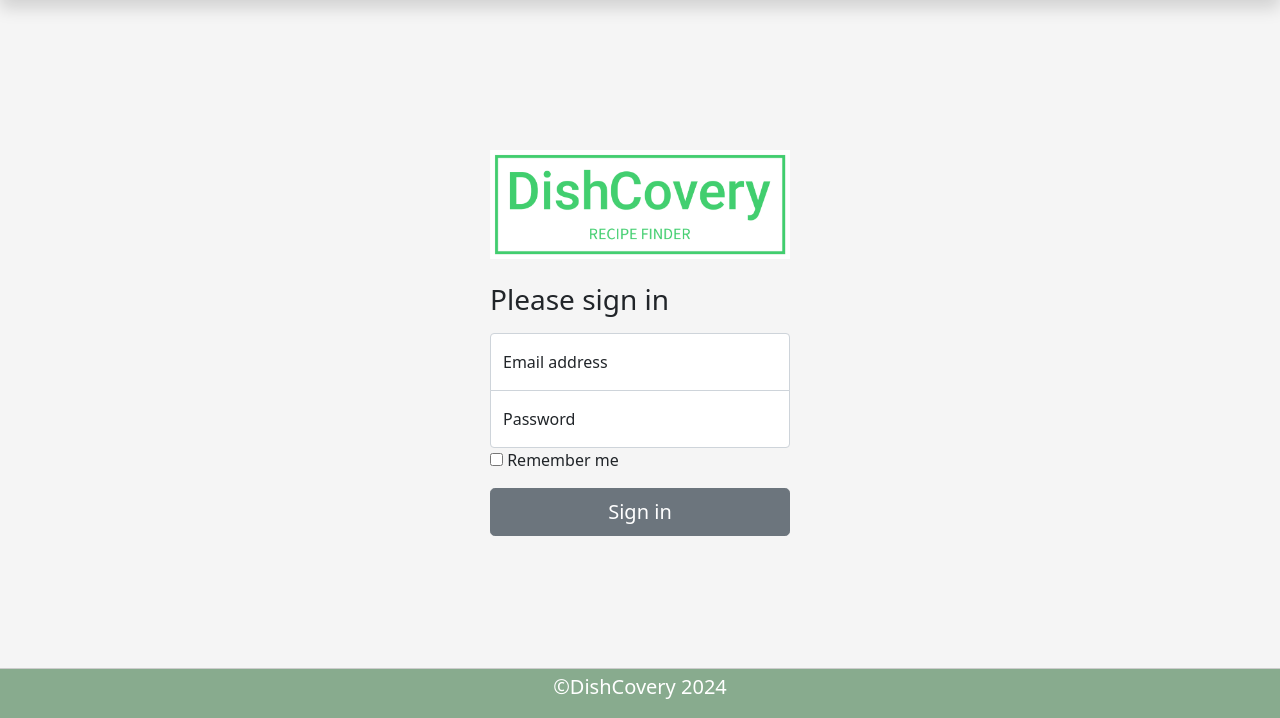
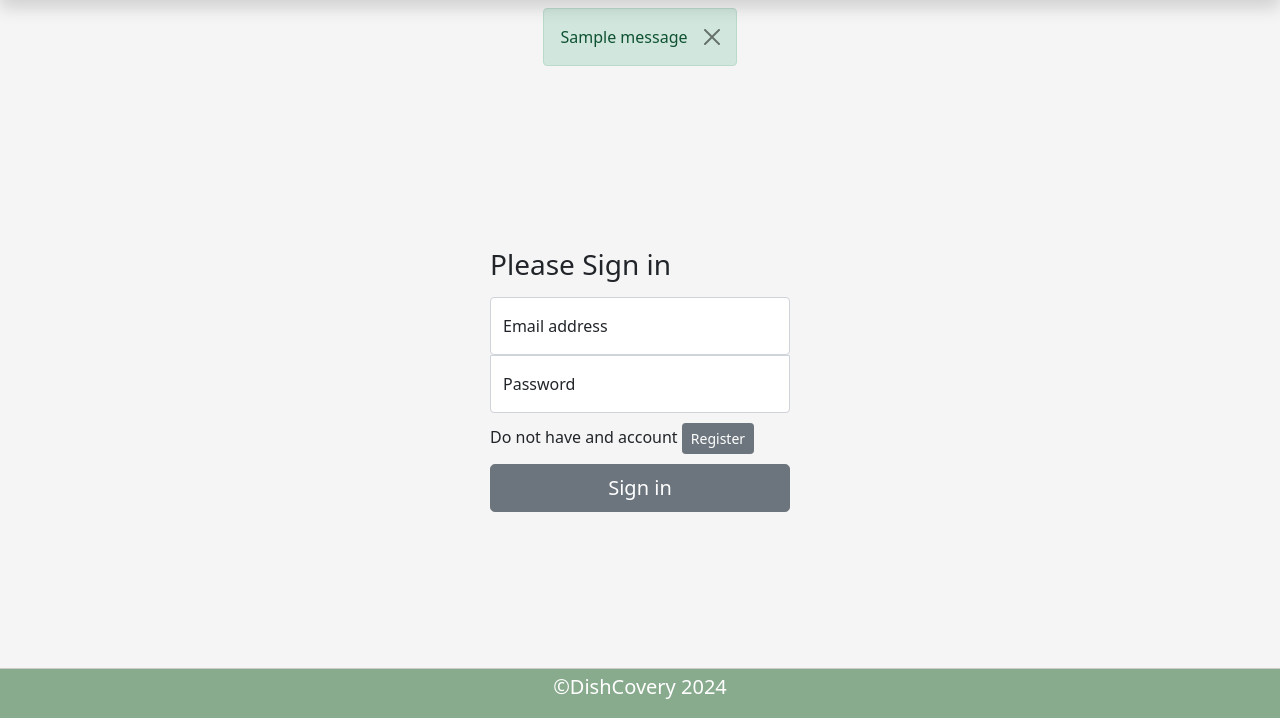
Before and after one commit to NebiyouBelaineh/Dishcovery, a Flask app: page /login in a window 1280 px wide. Shown: the part 82-800 px from the top of the page. Run offline with Flask 3, Linux system fonts and the light colour scheme; tables that the repository leaves empty hold one stand-in row (values such as "Sample post"); one stand-in notice (Sample message) is shown.

Commit message:
login and logout system successfully managed

```diff
--- a/dishcovery/forms.py
+++ b/dishcovery/forms.py
@@ -2,7 +2,7 @@ from flask_wtf import FlaskForm
 from wtforms import StringField, PasswordField, SubmitField
 from wtforms.validators import Length, EqualTo, Email, DataRequired, ValidationError
 from dishcovery.models import User
-from dishcovery import db_storage
+from dishcovery.models import db_storage
 
 class RegisterForm(FlaskForm):
     """
@@ -19,3 +19,12 @@ class RegisterForm(FlaskForm):
     password1 = PasswordField(label="Password", validators=[Length(min=6, message="Password minimum length is 6 characters"), DataRequired()])
     password2 = PasswordField(label="Confirm Password", validators=[EqualTo('password1', message="Password and confirmation password doesn't match"),DataRequired()])
     submit = SubmitField(label="Register")
+
+
+class LoginForm(FlaskForm):
+    """
+    class that deals with login forms
+    """
+    email_address = StringField(label="Email address", validators=[Email(message="Email is not valid"), DataRequired()])
+    password1 = PasswordField(label="Password", validators=[Length(min=6, message="Password minimum length is 6 characters"), DataRequired()])
+    submit = SubmitField(label="Sign in")
--- a/dishcovery/models/__init__.py
+++ b/dishcovery/models/__init__.py
@@ -7,7 +7,7 @@ from dishcovery.models.engine.db_storage import DBStorage
 
 # Initialize DBStorage object and create tables
 db_storage = DBStorage()
-
+db_storage.reload()
 # Import model classes after initializing tables
 from dishcovery.models.user import User
 # from dishcovery.models.recipe import Recipe
--- a/dishcovery/routes.py
+++ b/dishcovery/routes.py
@@ -2,15 +2,25 @@ from flask import render_template, request, redirect, url_for, flash
 from dishcovery import app, recipeData, recipeDetails
 import requests
 import os
-from dishcovery.forms import RegisterForm
+from dishcovery.forms import RegisterForm, LoginForm
 from dishcovery.models import User
 from dishcovery.models import db_storage
+from flask_login import login_user, logout_user, login_required
 
-
-@app.route("/login", strict_slashes=False)
+@app.route("/login", strict_slashes=False, methods=['POST','GET'])
 def login_route():
     """Serves Login Page"""
-    return render_template('login.html')
+    form = LoginForm()
+    if form.validate_on_submit():
+        attempted_user = db_storage.getSession().query(User).filter_by(email=form.email_address.data).first()
+        if attempted_user and attempted_user.check_password(
+            attempted_password=form.password1.data):
+            login_user(attempted_user)
+            # flash(f'Success! You are logged in as: {attempted_user.full_name()}', category='success')
+            return redirect(url_for('recipe_finder'))
+        else:
+            flash('Username and password are not match! Please try again', category='danger')
+    return render_template('login.html', form=form)
 
 
 @app.route("/register", strict_slashes=False, methods=["POST", "GET"])
@@ -26,6 +36,7 @@ def register_route():
                               )
         db_storage.new(user_to_create)
         db_storage.save()
+        flash(f"User {user_to_create.full_name()} created successfully! please sign in to access the app", category="info")
         # redirect the user to the specific route using redirect and url_for
         return redirect(url_for('login_route'))
     if form.errors != {}:
@@ -42,6 +53,7 @@ def home_route():
 
 
 @app.route("/recipe_finder", strict_slashes=False)
+@login_required
 def recipe_finder():
     """ Serves the recipe finder page """
     cuisine_types = ['(Default) - Any', 'American', 'Asian', 'British',
@@ -61,24 +73,30 @@ def recipe_finder():
 
 
 @app.route("/bookmarks", strict_slashes=False)
+@login_required
 def bookmark_route():
     """ Serves the bookmarks page """
     return render_template('bookmarks.html')
 
 
 @app.route("/settings", strict_slashes=False)
+@login_required
 def settings_route():
     """ Serves the settings page """
     return render_template('settings.html')
 
 
 @app.route("/logout", strict_slashes=False)
+@login_required
 def logout_route():
     """ Logs out user and serves login page """
-    return render_template('login.html')
+    logout_user()
+    flash('You have been logged out Successfully!', category="info")
+    return redirect(url_for('login_route'))
 
 
 @app.route("/search", strict_slashes=False, methods=['POST'])
+@login_required
 def search_route():
     """ Search for recipe """
     ingredients = request.get_json()['ingredients']
@@ -117,6 +135,7 @@ def search_route():
 
 
 @app.route("/results", strict_slashes=False)
+@login_required
 def result_route():
     """ Shows results for recipe """
     hits = []
--- a/dishcovery/templates/base_1.html
+++ b/dishcovery/templates/base_1.html
@@ -43,33 +43,31 @@
 		<nav class="navbar navbar-expand-lg navbar-dark bg-light">
 			<div class="container-fluid">
 				<a class="navbar-brand" href="{{ url_for('home_route') }}" style="font-size: 37px; color:#fff;">DishCovery</a>
-			  <button class="navbar-toggler" type="button" data-bs-toggle="collapse" data-bs-target="#navbarSupportedContent" aria-controls="navbarSupportedContent" aria-expanded="false" aria-label="Toggle navigation">
+				<button class="navbar-toggler" type="button" data-bs-toggle="collapse" data-bs-target="#navbarSupportedContent"
+					aria-controls="navbarSupportedContent" aria-expanded="false" aria-label="Toggle navigation">
 					<span class="navbar-toggler-icon"></span>
 				</button>
 				<div class="collapse navbar-collapse" id="navbarSupportedContent">
 					<ul class="navbar-nav mb-2 mb-lg-0 ms-auto">
+						{% if current_user.is_authenticated %}
 						<li class="nav-item">
-					<a
-              class="nav-item nav-link {% if request.path == url_for('home_route') %}active{% endif %}"
-              href="{{ url_for('home_route') }} " style="color:#fff !important;"
-			  >Home</a
-            >
+							<a class="nav-item nav-link {% if request.path == url_for('home_route') %}active{% endif %}"
+								href="{{ url_for('logout_route') }} " style="color:#fff !important;">Logout</a>
+						</li>
+						{% else %}
+						<li class="nav-item">
+							<a class="nav-item nav-link {% if request.path == url_for('home_route') %}active{% endif %}"
+								href="{{ url_for('home_route') }} " style="color:#fff !important;">Home</a>
 						</li>
 						<li class="nav-item">
-					<a
-					class="nav-item nav-link {% if request.path == url_for('login_route') %}active{% endif %}"
-					href="{{ url_for('login_route') }}" style="color:#fff !important;"
-					>Login</a
-				  >
+							<a class="nav-item nav-link {% if request.path == url_for('login_route') %}active{% endif %}"
+								href="{{ url_for('login_route') }}" style="color:#fff !important;">Login</a>
 						</li>
 						<li class="nav-item">
-					<a
-              class="nav-item nav-link {% if request.path == url_for('register_route') %}active{% endif %}"
-              href="{{ url_for('register_route') }}"  style="color:#fff !important;"
-              >Register</a
-            >
+							<a class="nav-item nav-link {% if request.path == url_for('register_route') %}active{% endif %}"
+								href="{{ url_for('register_route') }}" style="color:#fff !important;">Register</a>
 						</li>
-
+						{% endif %}
 					</ul>
 
 				</div>
--- a/dishcovery/templates/login.html
+++ b/dishcovery/templates/login.html
@@ -1,50 +1,37 @@
+{% extends 'base_1.html' %} {% block title %} Register {% endblock %} {% block
+	main %}
+	<div class="container">
+	{% with messages = get_flashed_messages(with_categories=true) %}
+		{% if messages %}
+			{% for category, message in messages %}
+				<div class="alert alert-{{ category }} alert-dismissible fade show" role="alert">
+					{{ message.strip("[]").strip("\'").strip("\"") }}
+					<button type="button" class="btn-close" data-bs-dismiss="alert" aria-label="Close"></button>
+				  </div>
+			{% endfor %}
+		{% endif %}
+	{% endwith %}
+	  <main class="form-signin">
+		<form method="POST" action="/login">
+			<!-- ---protect from cros forgery attacks--- -->
+			{{ form.hidden_tag() }}
 
-{% extends 'base_1.html' %}
+		  <h1 class="h3 mb-3 fw-normal">Please Sign in</h1>
 
-{% block title %}
-Login
-{% endblock %}
-
-{% block main %}
-
-<div class="container">
-	<main class="form-signin">
-	<form>
-		<img
-			class="mb-4 main-logo"
-			src="../static/images/DishCovery_logo_light_1.png"
-			alt="Dishcovery"
-			width="300px"
-		/>
-		<h1 class="h3 mb-3 fw-normal">Please sign in</h1>
 
 		  <div class="form-floating">
-			<input
-			type="email"
-			class="form-control"
-			id="floatingInput"
-			placeholder="name@example.com"
-			/>
-			<label for="floatingInput">Email address</label>
+			{{ form.email_address(class="form-control", id="email", placeholder="name@email.com") }}
+			{{ form.email_address.label(for="email") }}
 		  </div>
 		  <div class="form-floating">
-			<input
-			type="password"
-			class="form-control"
-			id="floatingPassword"
-			placeholder="Password"
-			/>
-			<label for="floatingPassword">Password</label>
+			{{ form.password1(class="form-control", id="password", placeholder="Password") }}
+			{{ form.password1.label(for="password") }}
 		  </div>
 
-		<div class="checkbox mb-3">
-			<label>
-			<input type="checkbox" value="remember-me" /> Remember me
-			</label>
+		  <div class="form-floating" style="margin-top:10px">
+			<span>Do not have and account</span> <a href="{{ url_for('register_route') }}" class="btn btn-sm btn-secondary">Register</a>
 		  </div>
-		<button class="w-100 btn btn-lg btn-secondary" type="submit">
-			Sign in
-		</button>
+		  {{ form.submit(class="w-100 btn btn-lg btn-secondary custom-register") }}
 		</form>
 	  </main>
 	</div>
--- a/dishcovery/templates/recipe_finder.html
+++ b/dishcovery/templates/recipe_finder.html
@@ -15,7 +15,7 @@
       <h1>DishCovery</h1>
     </div>
     <div class="">
-      <h3>Hello <span class="badge bg-warning">User</span></h3>
+      <h3>Hello <span class="badge bg-warning">{{ current_user.full_name() }}</span></h3>
       <p class="lead">
         Type in or choose the ingredients and meal details you would like to
         have for your next dish.
```
Also changed, not shown: dishcovery/__init__.py (+11 -2 lines), dishcovery/models/user.py (+14 -1 lines), dishcovery/templates/base_2.html (+16 -26 lines), dishcovery/templates/register.html (+8 -52 lines). Lines whose indentation alone changed are shown as unchanged.
